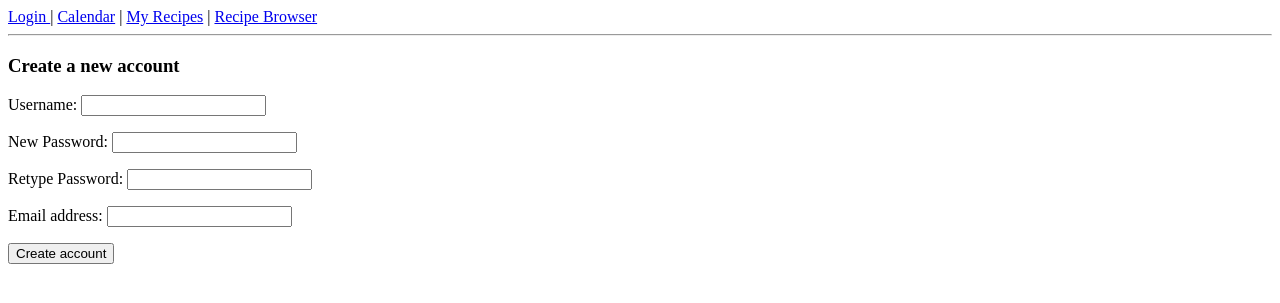
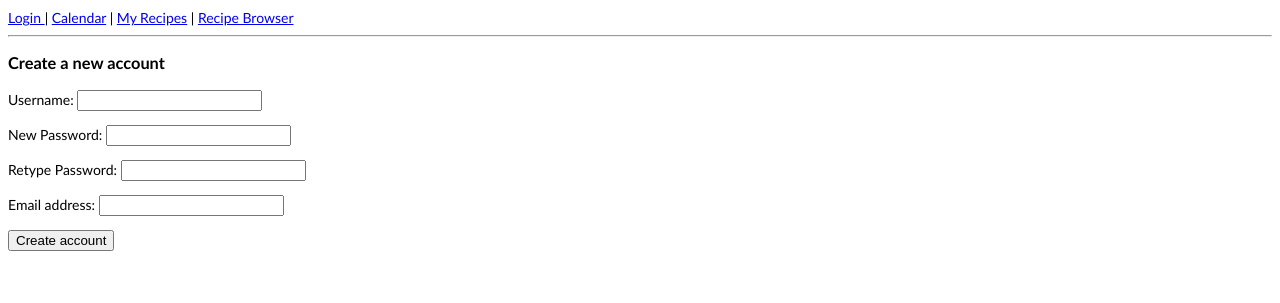
Before and after one commit to jessebutterfield/recipes, a Django app: page /mealplanner/signup in a window 1280 px wide. Shown: the top 303 px of the page. Run offline with Django 3.2, Linux system fonts and the light colour scheme.

Commit message:
css changes (new font, limited width)

```diff
--- /dev/null
+++ b/mealplanner/static/base.css
@@ -0,0 +1,18 @@
+.current {
+background-color:#b0c4de;
+}
+.datenum {
+font-weight:bold;
+}
+table {
+border-collapse:collapse;
+}
+
+html, body, form, fieldset, table, tr, td, img, div {
+	font-family: Trebuchet MS, sans-serif;
+	font-size: 14px;
+	font-style: normal;
+	font-variant: normal;
+	font-weight: 400;
+	line-height: 20px;
+}
--- a/mealplanner/templates/mealplanner/base.html
+++ b/mealplanner/templates/mealplanner/base.html
@@ -1,6 +1,10 @@
 <!DOCTYPE html>
 
 <html>
+
+	{% load staticfiles %}
+	<link rel="stylesheet" type="text/css" href="{% static "base.css" %}" />
+
     <head>
         <title>Meal planner</title>
     </head>
```
Also changed, not shown: mealplanner/static/month.css (+0 -9 lines).
